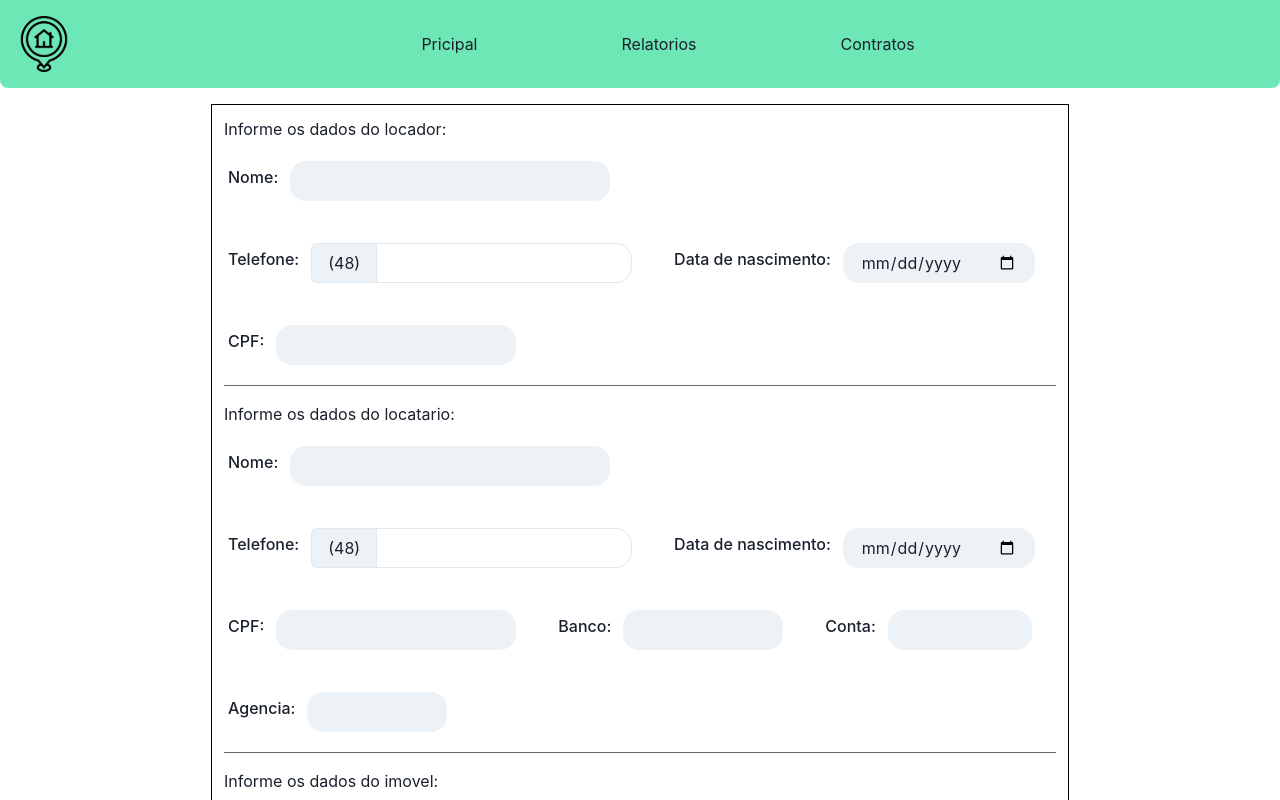
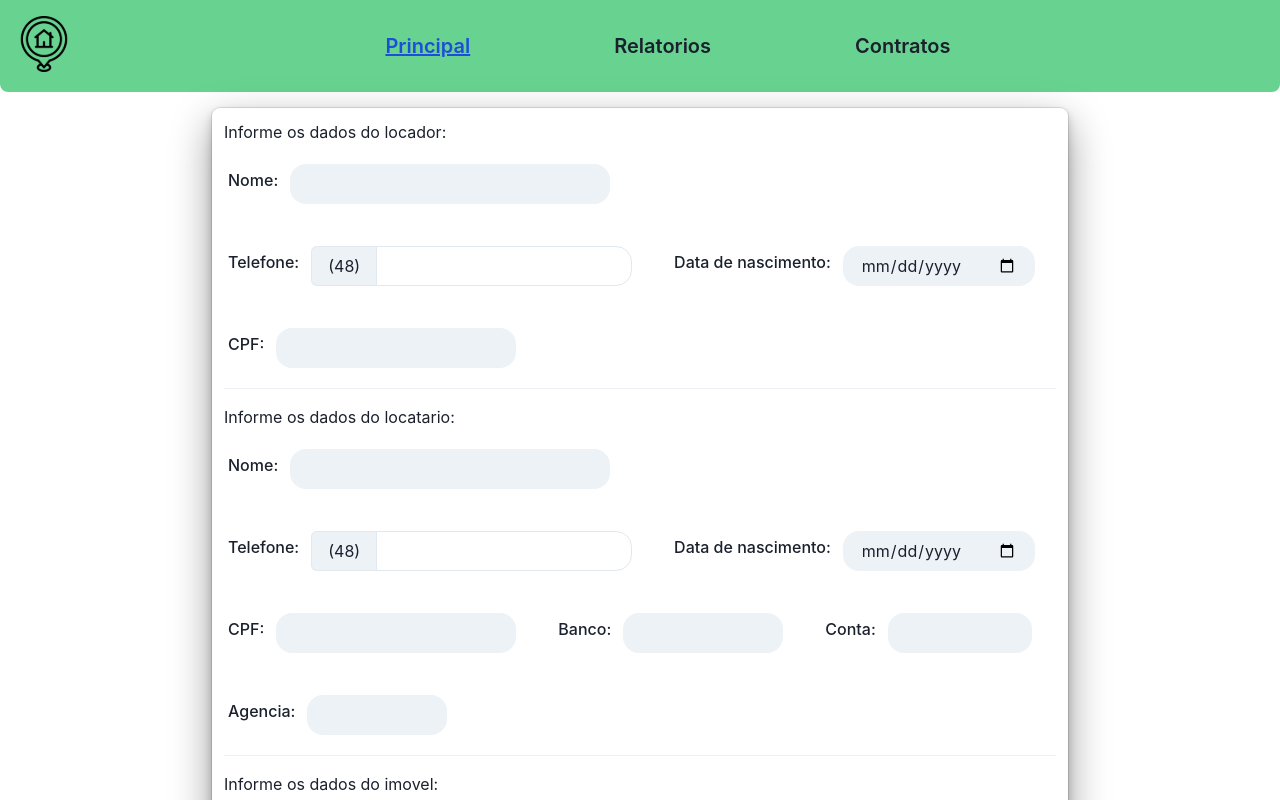
Before and after one commit to JoelFrancisco/sistema-imoveis-basico, a React (Vite) app in the folder front/: page / in a window 1280 px wide. Shown: the top 800 px of the page. Built offline with nearby package versions, Linux system fonts and the light colour scheme.

Commit message:
Estilizando Forms e Header

```diff
--- a/front/src/components/Form.jsx
+++ b/front/src/components/Form.jsx
@@ -21,8 +21,9 @@ export function Form() {
       display="flex"
       flexDirection="column"
       gap="4"
-      border="1px"
-      borderColor="black"
+      borderRadius="8"
+      borderStyle=""
+      boxShadow="dark-lg"
     >
       <Text>Informe os dados do locador:</Text>
       <Stack
--- a/front/src/components/Header.jsx
+++ b/front/src/components/Header.jsx
@@ -1,26 +1,52 @@
 import { NavLink } from "react-router-dom";
 
 import Logo from "../../public/logo.svg";
-// import { Flex } from "@chakra-ui/react";
+import { Flex } from "@chakra-ui/react";
 
 export function Header() {
+  const navLinkClassName = "p-2 text-xl font-semibold";
+
   return (
     <>
-      {/* <Flex as="header">Ola!</Flex> */}
-      <header className="bg-emerald-300 w-full flex p-4 items-center rounded-b-lg">
+      <Flex
+        as="header"
+        bgColor="#68D391"
+        w="100%"
+        padding="1rem"
+        borderBottomRightRadius="8"
+        borderBottomLeftRadius="8"
+      >
         <img src={Logo} alt="Logo do site" className="w-14 h-14" />
         <nav className="flex flex-1 items-center justify-center gap-32 p-2">
-          <NavLink to="/" className="p-2">
-            Pricipal
+          <NavLink
+            to="/"
+            className={({ isActive }) =>
+              `${navLinkClassName} ${isActive ? "text-blue-700 underline" : ""}`
+            }
+            end
+          >
+            Principal
           </NavLink>
-          <NavLink to="/relatorios" className="p-2">
+          <NavLink
+            to="/relatorios"
+            className={({ isActive }) =>
+              `${navLinkClassName} ${isActive ? "text-blue-700 underline" : ""}`
+            }
+            end
+          >
             Relatorios
           </NavLink>
-          <NavLink to="/contratos" className="p-2">
+          <NavLink
+            to="/contratos"
+            className={({ isActive }) =>
+              `${navLinkClassName} ${isActive ? "text-blue-700 underline" : ""}`
+            }
+            end
+          >
             Contratos
           </NavLink>
         </nav>
-      </header>
+      </Flex>
     </>
   );
 }
```
